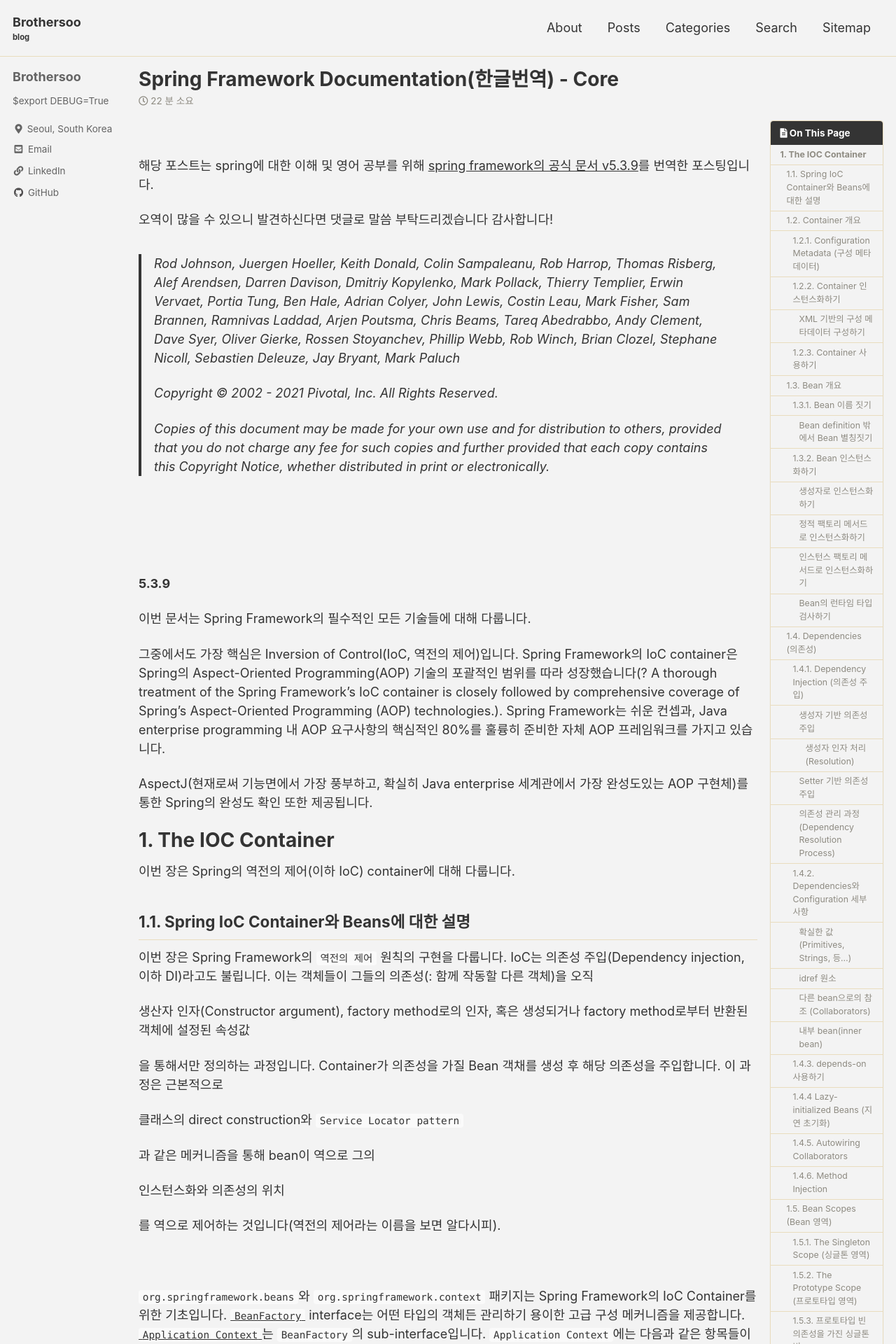
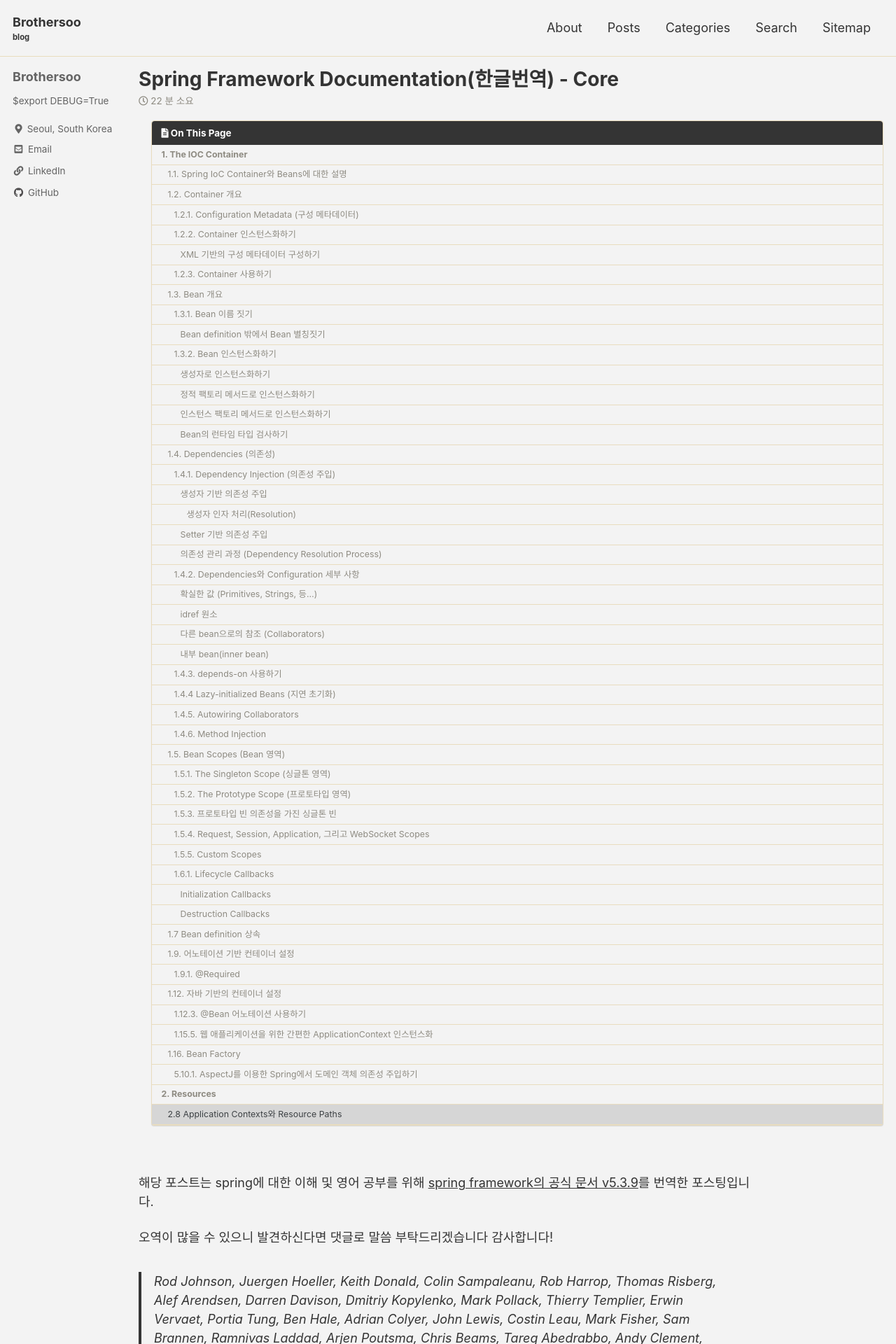
Before and after one commit to brothersoo/brothersoo.github.io, a Jekyll site: the page built from _posts/spring_doc/2021-08-17-spring_framework_documentation-core.md, in a window 1280 px wide. Shown: the top 1920 px of the page at 70% size. Built offline with Jekyll 4.4.1, drawn with Linux system fonts in a browser that asks for light colours; cached includes are drawn as plain includes; comment, search, counter and statistics services are not loaded.

Commit message:
NEW: toc_sticky_top property

```diff
--- a/_layouts/single.html
+++ b/_layouts/single.html
@@ -33,7 +33,7 @@ layout: default
 
       <section class="page__content" itemprop="text">
         {% if page.toc %}
-          <aside class="sidebar__right {% if page.toc_sticky %}sticky{% endif %}">
+          <aside class="sidebar__right {% if page.toc_sticky_top %}sticky_top{% endif %} {% if page.toc_sticky %}sticky{% endif %}">
             <nav class="toc">
               <header><h4 class="nav__title"><i class="fas fa-{{ page.toc_icon | default: 'file-alt' }}"></i> {{ page.toc_label | default: site.data.ui-text[site.locale].toc_label | default: "On this page" }}</h4></header>
               {% include toc.html sanitize=true html=content h_min=1 h_max=6 class="toc__menu" skip_no_ids=true %}
--- a/_sass/minimal-mistakes/_sidebar.scss
+++ b/_sass/minimal-mistakes/_sidebar.scss
@@ -83,6 +83,11 @@
     padding-left: 1em;
     z-index: 10;
 
+    &.sticky_top {
+      position: static;
+      width: auto
+    }
+
     &.sticky {
       @include clearfix();
       position: -webkit-sticky;
@@ -95,6 +100,10 @@
   @include breakpoint($x-large) {
     width: $right-sidebar-width;
     margin-right: -1 * $right-sidebar-width;
+
+    &.sticky_top {
+      width: auto;
+    }
   }
 }
 
--- a/assets/css/spring-doc.scss
+++ /dev/null
@@ -1,69 +0,0 @@
-.blue-text-box {
-    color: #242424;
-    background-color: #AEC0BF;
-    border-radius: 3px;
-    padding: 20px;
-    height: auto;
-}
-.blue-text-box a {
-    color: #00473E;
-}
-.blue-text-box code {
-    background-color: #4C4C69;
-    color: white;
-}
-.info-box {
-    color: #242424;
-    background-color: #AEC0AE;
-    border-radius: 3px;
-    padding: 20px;
-}
-.info-box a{
-    color: #00473E;
-}
-.info-icon {
-    text-align: center;
-    width: 10%;
-    float: left;
-}
-.icon-div {
-    display: table-call;
-    vertical-align: middle;
-}
-.icon {
-    content: url("{{ site.url }}{{ site.baseurl }}/assets/images/spring_doc/info-icon.png");
-    width: 50%;
-    height: 50%;
-}
-.info-content {
-    width: 90%;
-    float: right;
-}
-
-
-.sidebar__right {
-  margin-bottom: 1em;
-
-  @include breakpoint($large) {
-    // position: absolute;
-    top: 0;
-    right: 0;
-    width: responsive;
-    // margin-right: -1 * $right-sidebar-width-narrow;
-    // padding-left: 1em;
-    // z-index: 10;
-
-    &.sticky {
-      @include clearfix();
-      position: -webkit-sticky;
-      position: sticky;
-      top: 2em;
-      float: right;
-    }
-  }
-
-  @include breakpoint($x-large) {
-    width: responsive;
-    margin-right: -1 * $right-sidebar-width;
-  }
-}
```
Also changed, not shown: _posts/spring_doc/2021-08-17-spring_framework_documentation-core.md (+1 -0 lines).
